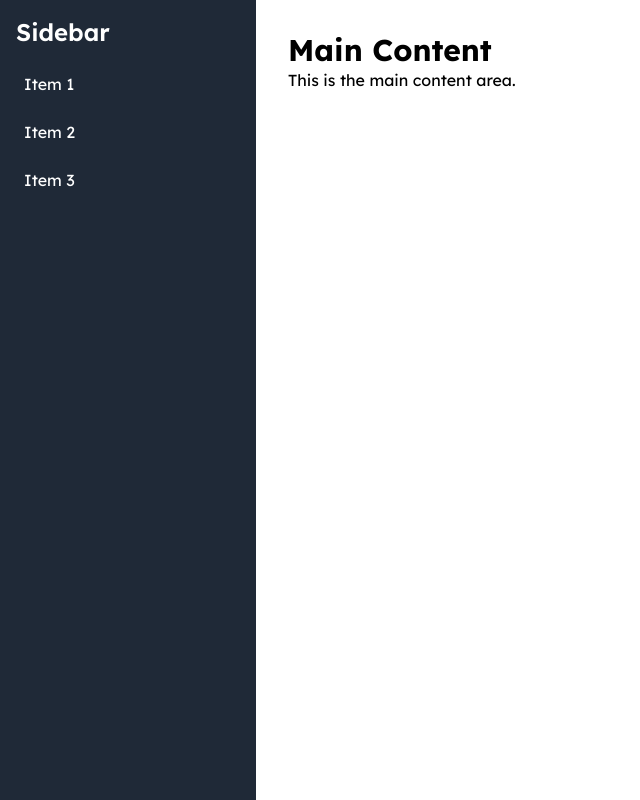
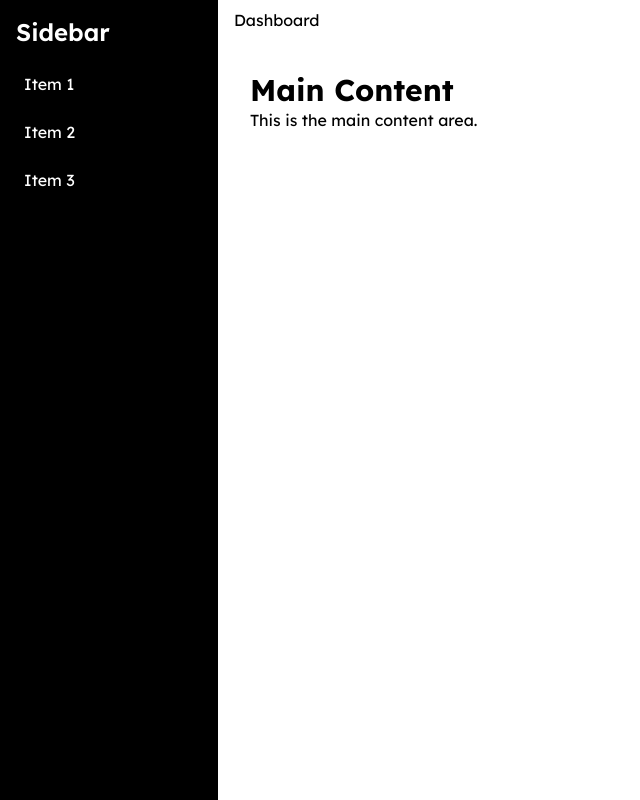
Before and after one commit to adminLTR/AJLT, a React (Vite) app in the folder fuentes/frontend/: page / in a window 1280 px wide. Shown: the whole page, without its empty margins (0-640 px from the left). Built offline with nearby package versions, Linux system fonts and the light colour scheme.

Commit message:
close sidebar btn

```diff
--- a/fuentes/frontend/src/Layout.jsx
+++ b/fuentes/frontend/src/Layout.jsx
@@ -14,6 +14,28 @@ export default function Layout() {
 
     return (
         <div className="flex h-screen">
+        {/* Sidebar */}
+        <aside
+            className={`fixed inset-y-0 left-0 transform bg-black text-white w-64 p-4 transition-transform duration-300 ease-in-out
+            ${isOpen ? 'translate-x-0' : '-translate-x-full'} md:relative md:translate-x-0`}
+        >
+            <div className="flex justify-end">
+                <button className="block md:hidden text-primary"
+                onClick={toggleSidebar}>
+                    <i className="fa-solid fa-x"></i>
+                </button>
+            </div>
+            <h2 className="text-2xl font-semibold mb-4">Sidebar</h2>
+            <ul>
+                <li className="mb-2"><a href="#" className="block p-2">Item 1</a></li>
+                <li className="mb-2"><a href="#" className="block p-2">Item 2</a></li>
+                <li className="mb-2"><a href="#" className="block p-2">Item 3</a></li>
+            </ul>
+        </aside>
+        <div className="w-full">
+            {/* header */}
+            <div className="px-4 py-2 w-full flex justify-between items-center">
+                <div className="flex gap-2 items-center">
                     {/* Toggle button for mobile */}
                     <div className="md:hidden flex items-center p-4">
                         <button onClick={toggleSidebar} className="text-gray-500 focus:outline-none">
@@ -22,18 +44,11 @@ export default function Layout() {
                         </svg>
                         </button>
                     </div>
-
-      {/* Sidebar */}
-      <div
-        className={`fixed inset-y-0 left-0 transform bg-gray-800 text-white w-64 p-4 transition-transform duration-300 ease-in-out
-        ${isOpen ? 'translate-x-0' : '-translate-x-full'} md:relative md:translate-x-0`}
-      >
-        <h2 className="text-2xl font-semibold mb-4">Sidebar</h2>
-        <ul>
-          <li className="mb-2"><a href="#" className="block p-2">Item 1</a></li>
-          <li className="mb-2"><a href="#" className="block p-2">Item 2</a></li>
-          <li className="mb-2"><a href="#" className="block p-2">Item 3</a></li>
-        </ul>
+                    <h2>
+                        Dashboard
+                    </h2>
+                </div>
+                <div></div>
             </div>
 
             {/* Main content */}
@@ -42,5 +57,6 @@ export default function Layout() {
                 <p>This is the main content area.</p>
             </div>
             </div>
+        </div>
     );
 }
```
Lines whose indentation alone changed are shown as unchanged.
